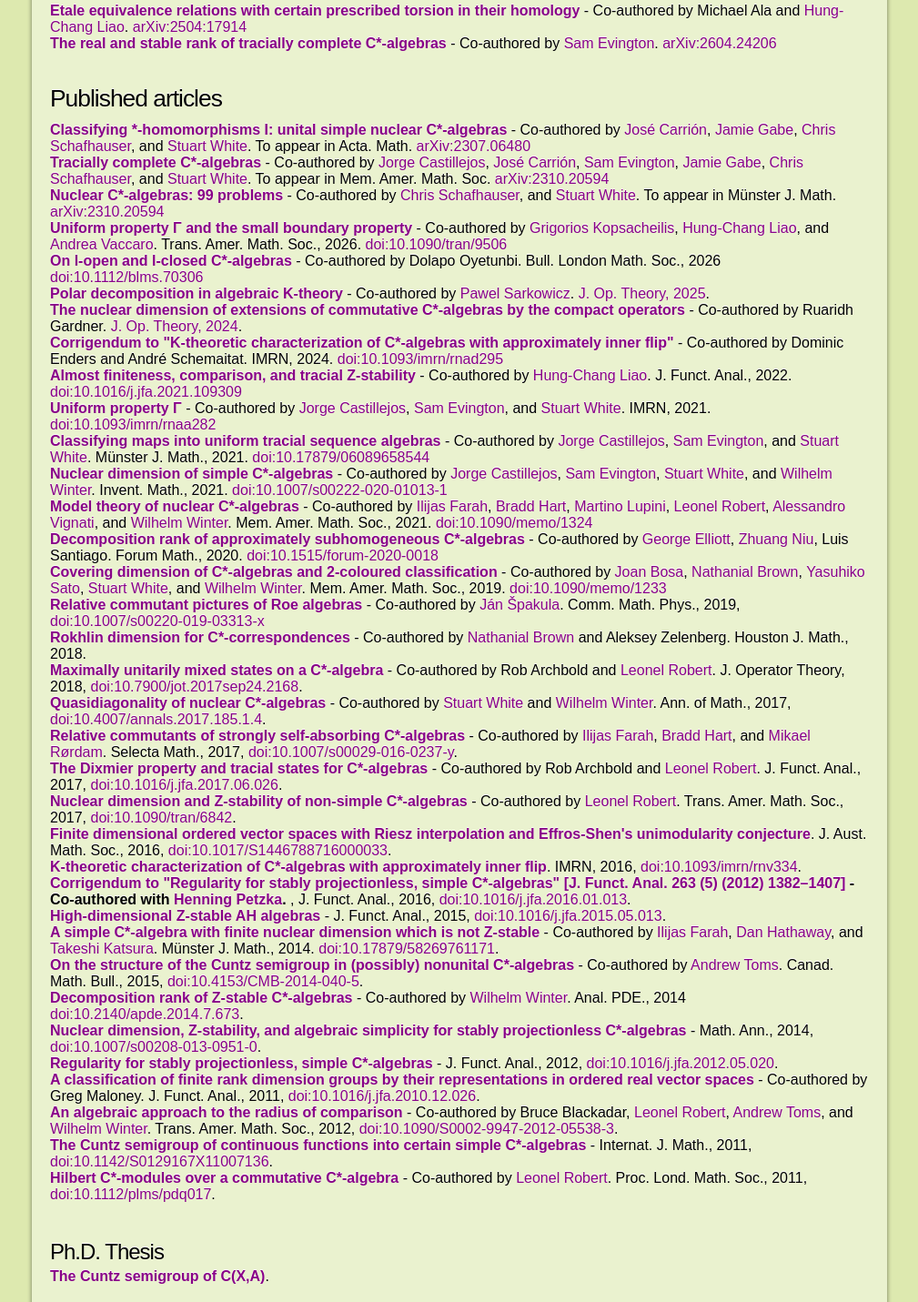
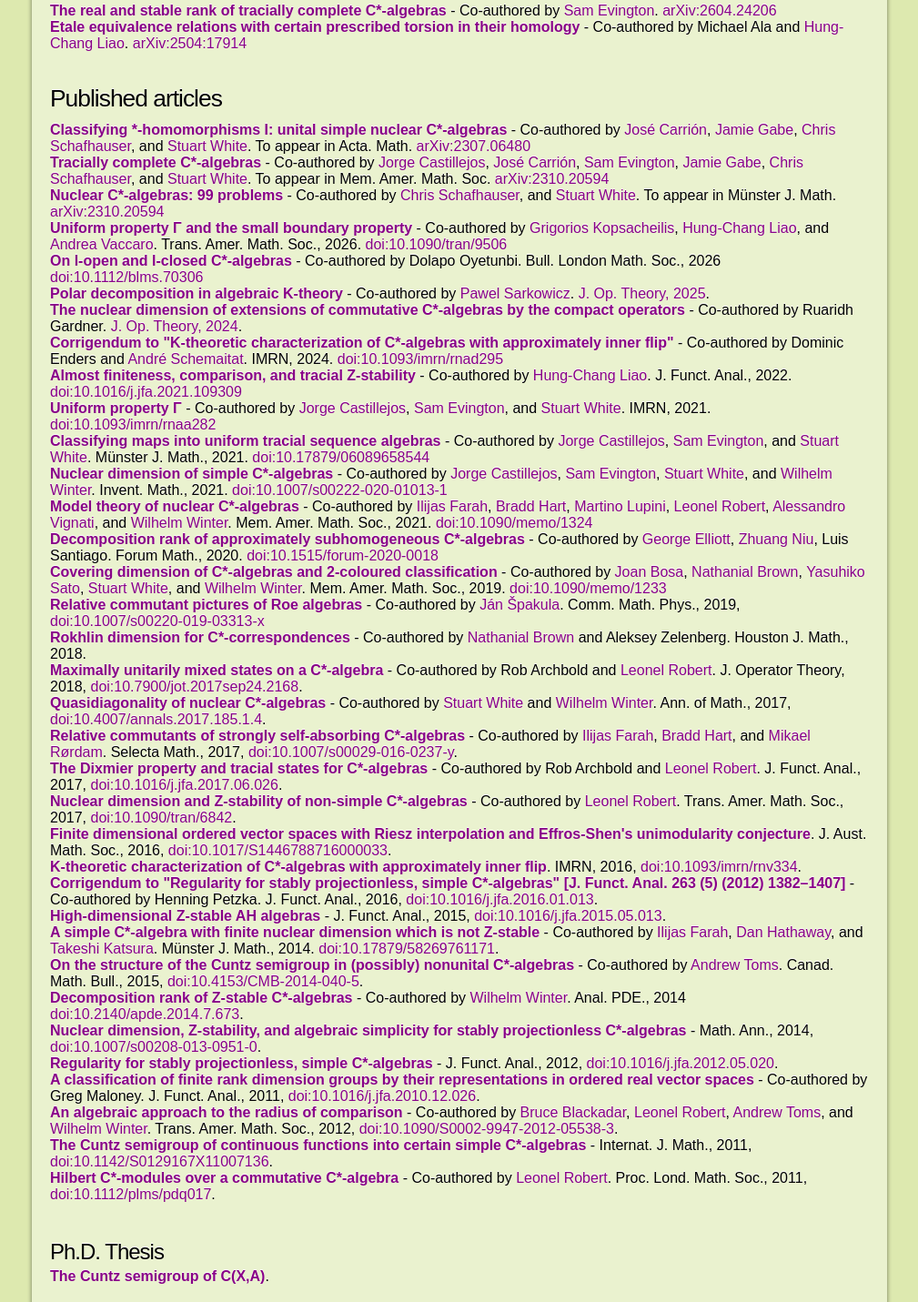
Before and after one commit to aptikuis/Website, a plain HTML site: page articles.html in a window 1280 px wide. Shown: the part 314-1745 px from the top of the page at 91% size, without its empty margins (135-1144 px from the left). Drawn offline with Linux system fonts and the light colour scheme; a web font is replaced by a local one.

Commit message:
small edits

```diff
--- a/articles.html
+++ b/articles.html
@@ -58,8 +58,8 @@ tabdropdown.init("menubar", 3)
 		  <br/><br/>
 <h2>Preprints</h2>
 
+<b><a href="EvingtonTikuisis.pdf">The real and stable rank of tracially complete C*-algebras</a></b> - Co-authored by <a href="https://sites.google.com/view/sevington/">Sam Evington</a>. <a href="https://arxiv.org/abs/2604.24206">arXiv:2604.24206</a><br/>
 <b><a href="ALT.pdf">Etale equivalence relations with certain prescribed torsion in their homology</a></b> - Co-authored by Michael Ala and <a href="https://hungchangliao.wordpress.com/">Hung-Chang Liao</a>. <a href="https://arxiv.org/abs/2504.17914">arXiv:2504:17914</a><br/>
-<b><a href="EvingtonTikuisis.pdf">The real and stable rank of tracially complete C*-algebras</a></b> - Co-authored by <a href="https://sites.google.com/view/sevington/">Sam Evington</a>. <a href="https://arxiv.org/abs/2604.24206">arXiv:2604.24206</a><br/>
 <!--br/><br/>
 
 <h2>Preprints (in press)</h2-->
@@ -73,7 +73,7 @@ tabdropdown.init("menubar", 3)
 <b><a href="oyetunbi-tikuisis.pdf">On l-open and l-closed C*-algebras</a></b> - Co-authored by Dolapo Oyetunbi. Bull. London Math. Soc., 2026 <a href="https://doi.org/10.1112/blms.70306">doi:10.1112/blms.70306</a><br/>
 <b><a href="sarkowicz-tikuisis.pdf">Polar decomposition in algebraic K-theory</a></b> - Co-authored by <a href="https://pawelsarkowicz.xyz/">Pawel Sarkowicz</a>. <a href="http://www.mathjournals.org/jot/2025-093-002/">J. Op. Theory, 2025</a>. <br/>
 <b><a href="gardner-tikuisis.pdf">The nuclear dimension of extensions of commutative C*-algebras by the compact operators</a></b> - Co-authored by Ruaridh Gardner. <a href="http://www.mathjournals.org/jot/2024-092-002/">J. Op. Theory, 2024</a>. <br/>
-<b><a href="EST.pdf">Corrigendum to "K-theoretic characterization of C*-algebras with approximately inner flip"</a></b> - Co-authored by Dominic Enders and André Schemaitat. IMRN, 2024. <a href="https://doi.org/10.1093/imrn/rnad295">doi:10.1093/imrn/rnad295</a><br/>
+<b><a href="EST.pdf">Corrigendum to "K-theoretic characterization of C*-algebras with approximately inner flip"</a></b> - Co-authored by Dominic Enders and <a href="https://schemaitat.de/">André Schemaitat</a>. IMRN, 2024. <a href="https://doi.org/10.1093/imrn/rnad295">doi:10.1093/imrn/rnad295</a><br/>
 <b><a href="CartanZ.pdf">Almost finiteness, comparison, and tracial Z-stability</a></b> - Co-authored by <a href="https://hungchangliao.wordpress.com/">Hung-Chang Liao</a>. J. Funct. Anal., 2022. <a href="https://doi.org/10.1016/j.jfa.2021.109309">doi:10.1016/j.jfa.2021.109309</a><br/>
 <b><a href="https://academic.oup.com/imrn/article/2022/13/9864/6134252?guestAccessKey=6a07cfe0-12ee-4bc9-9f87-b11f26631d3d">Uniform property Γ</a></b> - Co-authored by <a href="https://sites.google.com/view/castillejos/">Jorge Castillejos</a>, <a href="https://sites.google.com/view/sevington/">Sam Evington</a>, and <a href="https://www.maths.ox.ac.uk/people/stuart.white">Stuart White</a>. IMRN, 2021. <a href="https://doi.org/10.1093/imrn/rnaa282">doi:10.1093/imrn/rnaa282</a><br/>
 <b><a href="CETW2.pdf">Classifying maps into uniform tracial sequence algebras</a></b> - Co-authored by <a href="https://sites.google.com/view/castillejos/">Jorge Castillejos</a>, <a href="https://sites.google.com/view/sevington/">Sam Evington</a>, and <a href="https://www.maths.ox.ac.uk/people/stuart.white">Stuart White</a>. Münster J. Math., 2021. <a href="https://doi.org/10.17879/06089658544">doi:10.17879/06089658544</a><br/>
@@ -81,7 +81,7 @@ tabdropdown.init("menubar", 3)
 <b><a href="FHLRTVW.pdf">Model theory of nuclear C*-algebras</a></b> - Co-authored by <a href="http://www.math.yorku.ca/~ifarah">Ilijas Farah</a>, <a href="http://ms.mcmaster.ca/~bradd/">Bradd Hart</a>, <a href="http://www.lupini.org">Martino Lupini</a>, <a href="http://www.ucs.louisiana.edu/~lxr7423/">Leonel Robert</a>, <a href="http://www.automorph.net/avignati/">Alessandro Vignati</a>, and <a href="http://wwwmath.uni-muenster.de/u/wwinter">Wilhelm Winter</a>. Mem. Amer. Math. Soc., 2021. <a href="https://doi.org/10.1090/memo/1324">doi:10.1090/memo/1324</a><br/>
 <b><a href="ENST.pdf">Decomposition rank of approximately subhomogeneous C*-algebras</a></b> - Co-authored by <a href="https://en.wikipedia.org/wiki/George_A._Elliott">George Elliott</a>, <a href="http://www.uwyo.edu/zniu/">Zhuang Niu</a>, Luis Santiago. Forum Math., 2020. <a href="https://dx.doi.org/10.1515/forum-2020-0018">doi:10.1515/forum-2020-0018</a><br/>
 <b><a href="BBSTWW.pdf">Covering dimension of C*-algebras and 2-coloured classification</a></b> - Co-authored by <a href="http://mat.uab.cat/~jbosa/">Joan Bosa</a>, <a href="http://www.math.psu.edu/nbrown/">Nathanial Brown</a>, <a href="http://www.math.kyoto-u.ac.jp/~ysato">Yasuhiko Sato</a>, <a href="http://www.maths.ox.ac.uk/people/stuart.white">Stuart White</a>, and <a href="http://wwwmath.uni-muenster.de/u/wwinter">Wilhelm Winter</a>. Mem. Amer. Math. Soc., 2019. <a href="https://doi.org/10.1090/memo/1233">doi:10.1090/memo/1233</a><br/>
-<b><a href="spakula-tikuisis.pdf">Relative commutant pictures of Roe algebras</a></b> - Co-authored by <a href="http://www.personal.soton.ac.uk/js2m12/">Ján Špakula</a>. Comm. Math. Phys., 2019, <a href="https://dx.doi.org/10.1007/s00220-019-03313-x">doi:10.1007/s00220-019-03313-x</a><br/>
+<b><a href="spakula-tikuisis.pdf">Relative commutant pictures of Roe algebras</a></b> - Co-authored by <a href="https://spakula.github.io/">Ján Špakula</a>. Comm. Math. Phys., 2019, <a href="https://dx.doi.org/10.1007/s00220-019-03313-x">doi:10.1007/s00220-019-03313-x</a><br/>
 <b><a href="rokhlin-correspondences.pdf">Rokhlin dimension for C*-correspondences</a></b> - Co-authored by <a href="http://www.math.psu.edu/nbrown/">Nathanial Brown</a> and Aleksey Zelenberg. Houston J. Math., 2018.<br/>
 <b><a href="maxmixed.pdf">Maximally unitarily mixed states on a C*-algebra</a></b> - Co-authored by Rob Archbold and <a href="http://www.ucs.louisiana.edu/~lxr7423/">Leonel Robert</a>. J. Operator Theory, 2018, <a href="https://doi.org/10.7900/jot.2017sep24.2168">doi:10.7900/jot.2017sep24.2168</a>.<br/>
 <b><a href="tww.pdf">Quasidiagonality of nuclear C*-algebras</a></b> - Co-authored by <a href="http://www.maths.ox.ac.uk/people/stuart.white">Stuart White</a> and <a href="http://wwwmath.uni-muenster.de/u/wwinter">Wilhelm Winter</a>. Ann. of Math., 2017, <a href="http://dx.doi.org/10.4007/annals.2017.185.1.4">doi:10.4007/annals.2017.185.1.4</a>.<br/>
@@ -90,7 +90,7 @@ tabdropdown.init("menubar", 3)
 <b><a href="robert-tikuisis-nuclearZ.pdf">Nuclear dimension and Z-stability of non-simple C*-algebras</a></b> - Co-authored by <a href="http://www.ucs.louisiana.edu/~lxr7423/">Leonel Robert</a>. Trans. Amer. Math. Soc., 2017, <a href="http://dx.doi.org/10.1090/tran/6842">doi:10.1090/tran/6842</a>.<br/>
 <b><a href="realsimplicial.pdf">Finite dimensional ordered vector spaces with Riesz interpolation and Effros-Shen's unimodularity conjecture</a></b>. J. Aust. Math. Soc., 2016, <a href="http://dx.doi.org/10.1017/S1446788716000033">doi:10.1017/S1446788716000033</a>.<br/>
 <b><a href="aifK.pdf">K-theoretic characterization of C*-algebras with approximately inner flip</a></b>. IMRN, 2016, <a href="http://dx.doi.org/10.1093/imrn/rnv334">doi:10.1093/imrn/rnv334</a>.<br/>
-<b><a href="petzka-tikuisis-corr.pdf">Corrigendum to "Regularity for stably projectionless, simple C*-algebras" [J. Funct. Anal. 263 (5) (2012) 1382–1407]</a> - Co-authored with <a href="http://www.maths.lth.se/sminchisescu/research/profile/2/henning-petzka">Henning Petzka</a>. </b>, J. Funct. Anal., 2016, <a href="http://dx.doi.org/10.1016/j.jfa.2016.01.013">doi:10.1016/j.jfa.2016.01.013</a>.<br/>
+<b><a href="petzka-tikuisis-corr.pdf">Corrigendum to "Regularity for stably projectionless, simple C*-algebras" [J. Funct. Anal. 263 (5) (2012) 1382–1407]</a></b> - Co-authored by Henning Petzka. J. Funct. Anal., 2016, <a href="http://dx.doi.org/10.1016/j.jfa.2016.01.013">doi:10.1016/j.jfa.2016.01.013</a>.<br/>
 <b><a href="CXdecomp.pdf">High-dimensional Z-stable AH algebras</a></b> - J. Funct. Anal., 2015, <a href="http://dx.doi.org/10.1016/j.jfa.2015.05.013">doi:10.1016/j.jfa.2015.05.013</a>.<br/>
 <b><a href="fhkt.pdf">A simple C*-algebra with finite nuclear dimension which is not Z-stable</a></b> - Co-authored by <a href="http://www.math.yorku.ca/~ifarah">Ilijas Farah</a>, <a href="http://danthemanhathaway.com">Dan Hathaway</a>, and <a href="http://www.math.keio.ac.jp/~katsura/">Takeshi Katsura</a>.  Münster J. Math., 2014. <a href="http://dx.doi.org/10.17879/58269761171">doi:10.17879/58269761171</a>.<br/>
 <b><a href="tikuisis-toms.pdf">On the structure of the Cuntz semigroup in (possibly) nonunital C*-algebras</a></b> - Co-authored by <a href="http://www.math.purdue.edu/~atoms/index.html">Andrew Toms</a>. Canad. Math. Bull., 2015, <a href="http://dx.doi.org/10.4153/CMB-2014-040-5">doi:10.4153/CMB-2014-040-5</a>.<br/>
@@ -98,7 +98,7 @@ tabdropdown.init("menubar", 3)
 <b><a href="unitlessZ.pdf">Nuclear dimension, Z-stability, and algebraic simplicity for stably projectionless C*-algebras</a></b> - Math. Ann., 2014, <a href="http://dx.doi.org/10.1007/s00208-013-0951-0">doi:10.1007/s00208-013-0951-0</a>.<br/>
 <b><a href="projless-regularity.pdf">Regularity for stably projectionless, simple C*-algebras</a></b> - J. Funct. Anal., 2012, <a href="http://dx.doi.org/10.1016/j.jfa.2012.05.020">doi:10.1016/j.jfa.2012.05.020</a>. <br/>
 <b><a href="maloney-tikuisis.pdf">A classification of finite rank dimension groups by their representations in ordered real vector spaces</a></b> - Co-authored by Greg Maloney.  J. Funct. Anal., 2011, <a href="http://dx.doi.org/10.1016/j.jfa.2010.12.026">doi:10.1016/j.jfa.2010.12.026</a>. <br/>
-<b><a href="BRTTW.pdf">An algebraic approach to the radius of comparison</a></b> - Co-authored by Bruce Blackadar, <a href="http://www.ucs.louisiana.edu/~lxr7423/">Leonel Robert</a>, <a href="http://www.math.purdue.edu/~atoms/index.html">Andrew Toms</a>, and <a href="http://wwwmath.uni-muenster.de/u/wwinter">Wilhelm Winter</a>.  Trans. Amer. Math. Soc., 2012, <a href="http://dx.doi.org/10.1090/S0002-9947-2012-05538-3">doi:10.1090/S0002-9947-2012-05538-3</a>.<br/>
+<b><a href="BRTTW.pdf">An algebraic approach to the radius of comparison</a></b> - Co-authored by <a href="https://bruceblackadar.com/">Bruce Blackadar</a>, <a href="http://www.ucs.louisiana.edu/~lxr7423/">Leonel Robert</a>, <a href="http://www.math.purdue.edu/~atoms/index.html">Andrew Toms</a>, and <a href="http://wwwmath.uni-muenster.de/u/wwinter">Wilhelm Winter</a>.  Trans. Amer. Math. Soc., 2012, <a href="http://dx.doi.org/10.1090/S0002-9947-2012-05538-3">doi:10.1090/S0002-9947-2012-05538-3</a>.<br/>
 <b><a href="tikuisis-abeliantensorsimple.pdf">The Cuntz semigroup of continuous functions into certain simple C*-algebras</a></b> - Internat. J. Math., 2011, <a href="http://dx.doi.org/10.1142/S0129167X11007136">doi:10.1142/S0129167X11007136</a>.<br/>
 <b><a href="robert-tikuisis-CommutativeCuntz.pdf">Hilbert C*-modules over a commutative C*-algebra</a></b> - Co-authored by <a href="http://www.ucs.louisiana.edu/~lxr7423/">Leonel Robert</a>.  Proc. Lond. Math. Soc., 2011, <a href="http://dx.doi.org/10.1112/plms/pdq017">doi:10.1112/plms/pdq017</a>.
 <br/><br/><br/>
```
